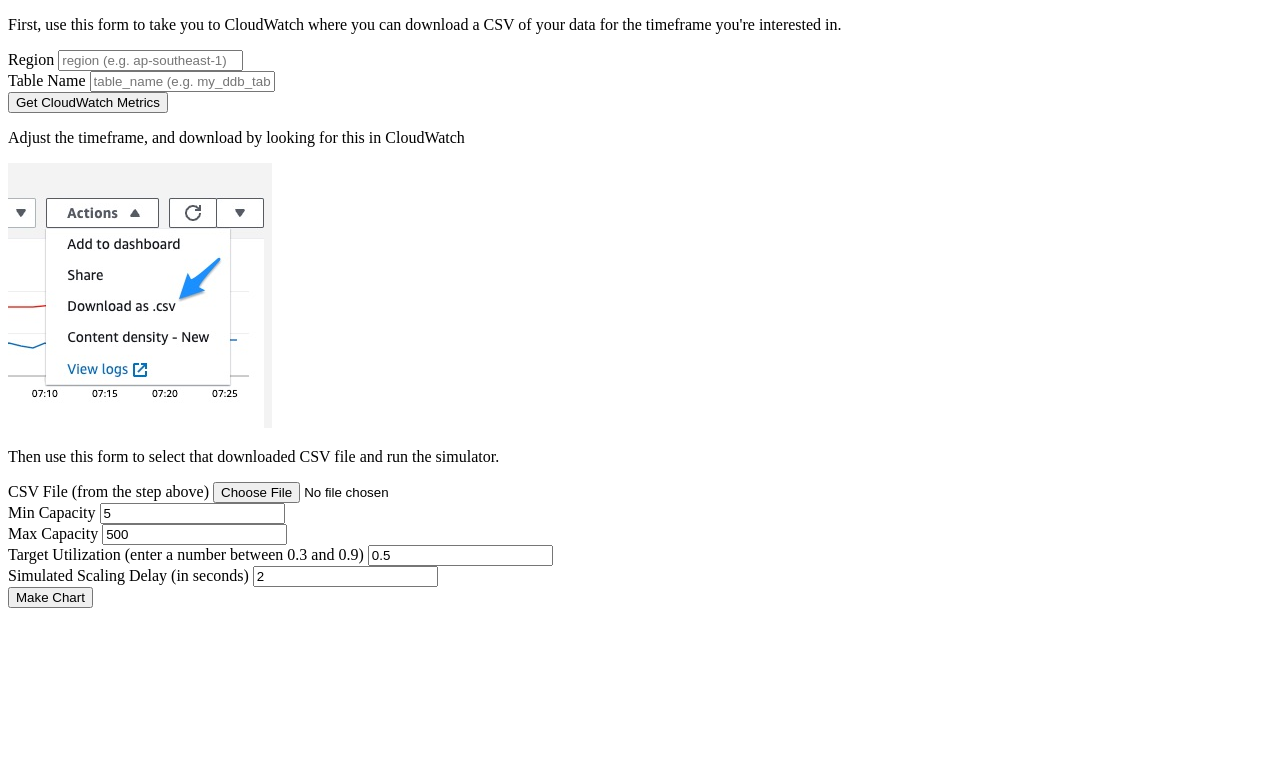
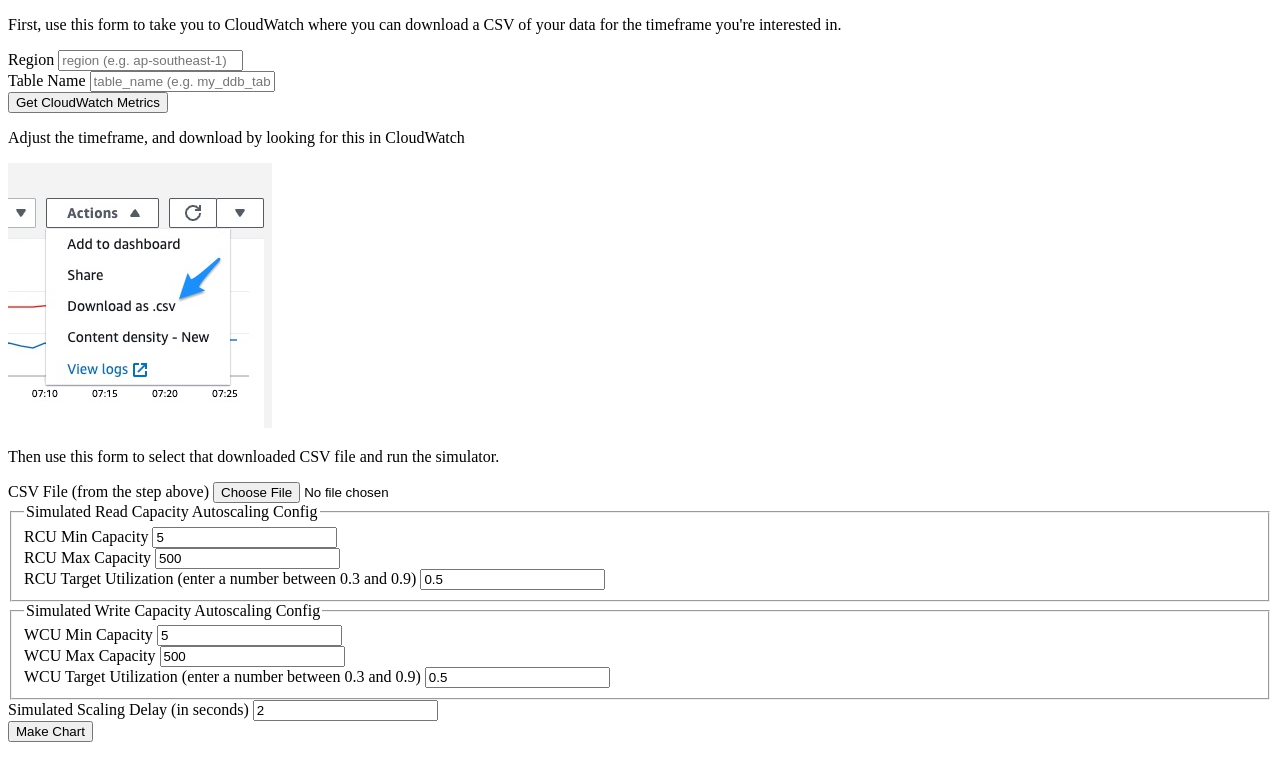
Before and after one commit to gabehollombe/dynamodb-scaling-simulator, a website built with Parcel: page index.html in a window 1280 px wide. Built offline with nearby package versions, Linux system fonts and the light colour scheme.

Commit message:
add writes graph and config

```diff
--- a/index.html
+++ b/index.html
@@ -43,26 +43,55 @@
                     </label>
                 </div>
 
+                <fieldset>
+                    <legend>Simulated Read Capacity Autoscaling Config</legend>
+
                     <div>
                         <label>
-                        Min Capacity
-                        <input type="number" name="min" value="5" step="1" />
+                            RCU Min Capacity
+                            <input type="number" name="rcu_min" value="5" step="1" />
                         </label>
                     </div>
 
                     <div>
                         <label>
-                        Max Capacity
-                        <input type="number" name="max" value="500" step="1" />
+                            RCU Max Capacity
+                            <input type="number" name="rcu_max" value="500" step="1" />
                         </label>
                     </div>
 
                     <div>
                         <label>
-                        Target Utilization (enter a number between 0.3 and 0.9)
-                        <input type="number" name="target" value="0.5" step="0.01" />
+                            RCU Target Utilization (enter a number between 0.3 and 0.9)
+                            <input type="number" name="rcu_target" value="0.5" step="0.01" />
                         </label>
                     </div>
+                </fieldset>
+
+                <fieldset>
+                    <legend>Simulated Write Capacity Autoscaling Config</legend>
+
+                    <div>
+                        <label>
+                            WCU Min Capacity
+                            <input type="number" name="wcu_min" value="5" step="1" />
+                        </label>
+                    </div>
+
+                    <div>
+                        <label>
+                            WCU Max Capacity
+                            <input type="number" name="wcu_max" value="500" step="1" />
+                        </label>
+                    </div>
+
+                    <div>
+                        <label>
+                            WCU Target Utilization (enter a number between 0.3 and 0.9)
+                            <input type="number" name="wcu_target" value="0.5" step="0.01" />
+                        </label>
+                    </div>
+                </fieldset>
 
                 <div>
                     <label>
--- a/index.ts
+++ b/index.ts
@@ -27,16 +27,16 @@ async function onCsvFormSubmit(e) {
         const writeRecords = records.map(r => {return {timestamp: r.timestamp, consumed: r.consumedWrite, throttled: r.throttledWrites}})
 
         const readTraces = getTraces({
-            min: parseInt(formData.get('min') as any, 10),
-            max: parseInt(formData.get('max') as any, 10),
-            target: parseFloat(formData.get('target') as any),
+            min: parseInt(formData.get('rcu_min') as any, 10),
+            max: parseInt(formData.get('rcu_max') as any, 10),
+            target: parseFloat(formData.get('rcu_target') as any),
             scaling_delay_in_seconds: parseInt(formData.get('delay') as any, 10)
         }, readRecords)
 
         const writeTraces = getTraces({
-            min: parseInt(formData.get('min') as any, 10),
-            max: parseInt(formData.get('max') as any, 10),
-            target: parseFloat(formData.get('target') as any),
+            min: parseInt(formData.get('wcu_min') as any, 10),
+            max: parseInt(formData.get('wcu_max') as any, 10),
+            target: parseFloat(formData.get('wcu_target') as any),
             scaling_delay_in_seconds: parseInt(formData.get('delay') as any, 10)
         }, writeRecords)
 
```
Also changed, not shown: 1 other file. Lines whose indentation alone changed are shown as unchanged.
